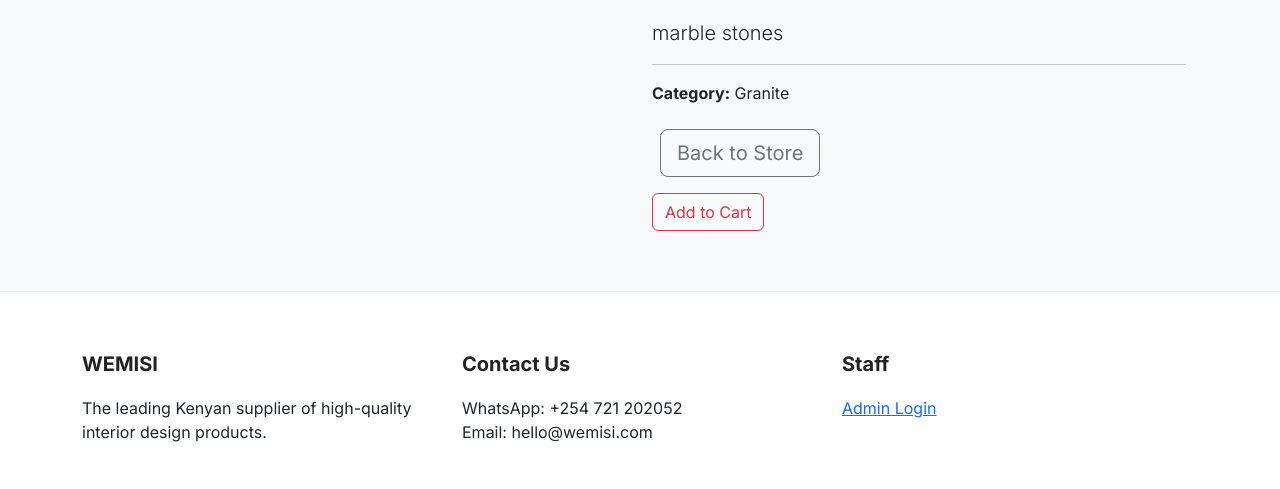
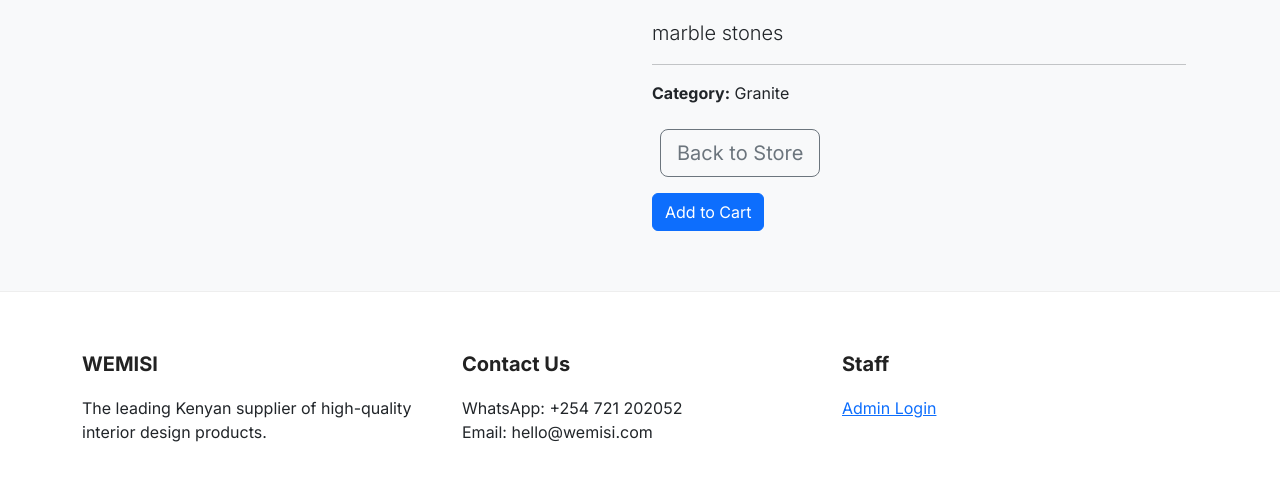
Before and after one commit to nigel2421/wemisipy, a Django app: page /product/3/ in a window 1280 px wide. Shown: the part 196-685 px from the top of the page. Run offline with Django 4.2, Linux system fonts and the light colour scheme; data comes from the database, SQL or seed files in the repository; data that the repository does not hold is empty; some libraries are stand-ins or nearby versions.

Commit message:
wewe add to cart

```diff
--- a/mbele/templates/store/product_detail.html
+++ b/mbele/templates/store/product_detail.html
@@ -58,16 +58,10 @@
 
                 <!-- Add to Cart Button (replaces wishlist) -->
                 <div class="mt-3">
-                    {% if user.is_authenticated %}
-                        <button id="add-to-cart-btn" class="btn btn-primary" data-product-id="{{ product.id }}" data-url="/add-to-cart/{{ product.id }}/">
-                            <i class="fa fa-shopping-cart"></i>
-                            <span id="add-to-cart-text"> Add to Cart</span>
-                        </button>
-                    {% else %}
-                        <a href="{% url 'login' %}?next={{ request.path }}" class="btn btn-outline-danger">
-                            <i class="fa fa-heart-o"></i> Add to Cart
-                        </a>
-                    {% endif %}
+                    <button id="add-to-cart-btn" class="btn btn-primary" data-product-id="{{ product.id }}" data-url="/add-to-cart/{{ product.id }}/">
+                        <i class="fa fa-shopping-cart"></i>
+                        <span id="add-to-cart-text"> Add to Cart</span>
+                    </button>
                 </div>
             </div>
         </div>
```
